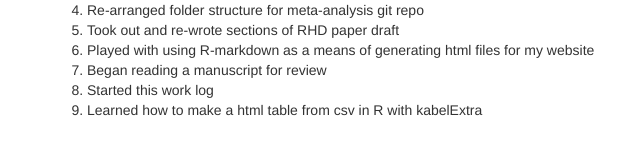
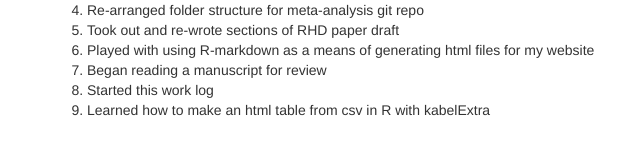
Before and after one commit to ethanweed/ethanweed.github.io, a Jekyll site: the page worklog/WorkLog.html, which Jekyll copies as it is, in a window 1280 px wide. Shown: the part 204-359 px from the top of the page, without its empty margins (138-778 px from the left). Built offline with Jekyll 4.4.1, drawn with Linux system fonts in a browser that asks for light colours.

Commit message:
fixed typo

```diff
--- a/worklog/WorkLog.Rmd
+++ b/worklog/WorkLog.Rmd
@@ -14,4 +14,4 @@
 1. Played with using R-markdown as a means of generating html files for my website
 1. Began reading a manuscript for review
 1. Started this work log
-1. Learned how to make a html table from csv in R with kabelExtra
+1. Learned how to make an html table from csv in R with kabelExtra
--- a/worklog/WorkLog.html
+++ b/worklog/WorkLog.html
@@ -136,7 +136,7 @@
 <li>Played with using R-markdown as a means of generating html files for my website</li>
 <li>Began reading a manuscript for review</li>
 <li>Started this work log</li>
-<li>Learned how to make a html table from csv in R with kabelExtra</li>
+<li>Learned how to make an html table from csv in R with kabelExtra</li>
 </ol>
 </div>
 </div>
```
